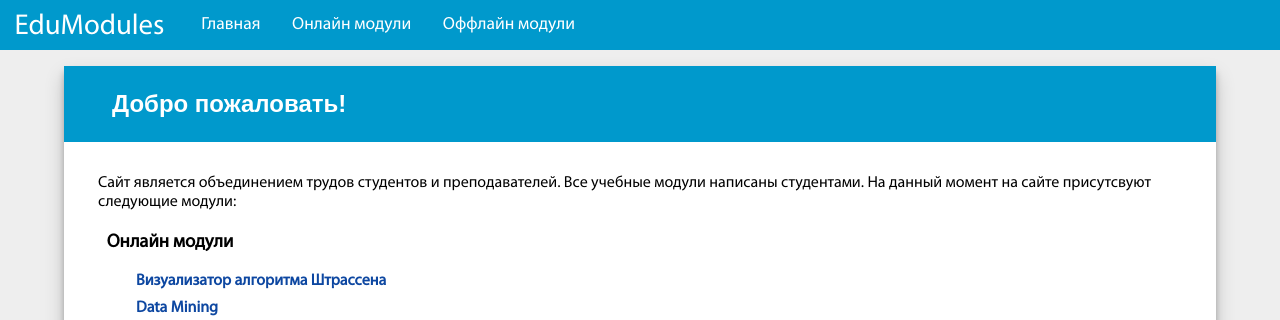
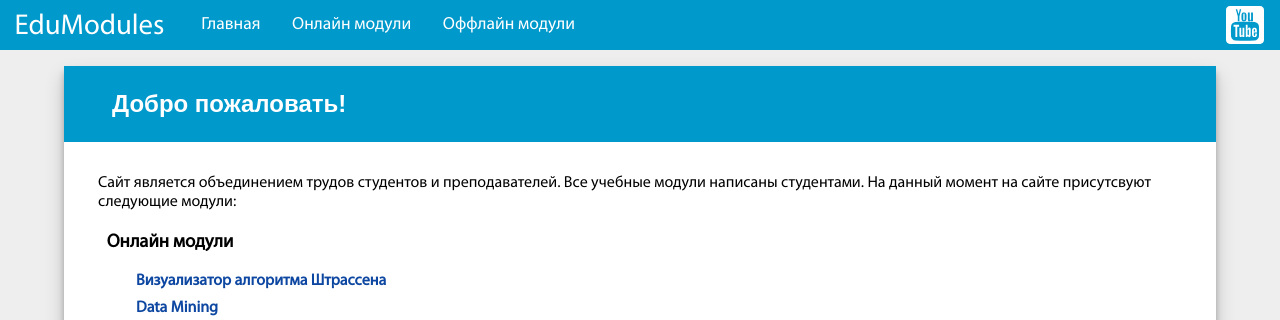
Before and after one commit to dmitr1y/edu-modules, a PHP site: page / in a window 1280 px wide. Shown: the top 320 px of the page. Run offline with PHP 8.4, Linux system fonts and the light colour scheme.

Commit message:
added YouTube button

```diff
--- a/css/main.css
+++ b/css/main.css
@@ -39,7 +39,9 @@ iframe {
     width: 100%;
 }
 
-#ul-main-menu {padding: 0;}
+#ul-main-menu {
+    padding: 0;
+}
 
 .logo {
     font-size: 1.8em;
@@ -48,7 +50,6 @@ iframe {
     color: white;
     cursor: pointer;
 }
-
 
 h1, a, li {
 
@@ -124,3 +125,26 @@ a, li {
     transform: scale(1);
     background: #0d47a1;
 }
+
+.follow {
+    margin-left: auto;
+    margin-right: 1em;
+    display: flex;
+    align-items: center;
+}
+
+.social {
+    background: white;
+    -webkit-mask-size: contain;
+    width: 2.4em;
+    height: 2.4em;
+    cursor: pointer;
+}
+
+.social:hover{
+    background: #1e7794;
+}
+
+#youtube {
+    -webkit-mask-image: url(../img/icons/youtube.svg);
+}
--- a/index.html
+++ b/index.html
@@ -22,6 +22,9 @@ Author     : Dmitriy K.
         <!--<li><a href="contacts.html">Контакты</a></li>-->
         <!--<li><a href="lectures.html">Лекции</a> </li>-->
     </ul>
+    <div class="follow">
+        <div class="social" id="youtube" onclick="window.open('https://www.youtube.com/channel/UCtMwQb262lC3RJjjmFYjHog', '_blank')"></div>
+    </div>
 </div>
 <iframe id="content_frame" src="intro.html" scrolling="auto" onload="resizeIframe()">Требуется поддержка iframe</iframe>
 </body>
```
Also changed, not shown: img/icons/youtube.svg (added).
